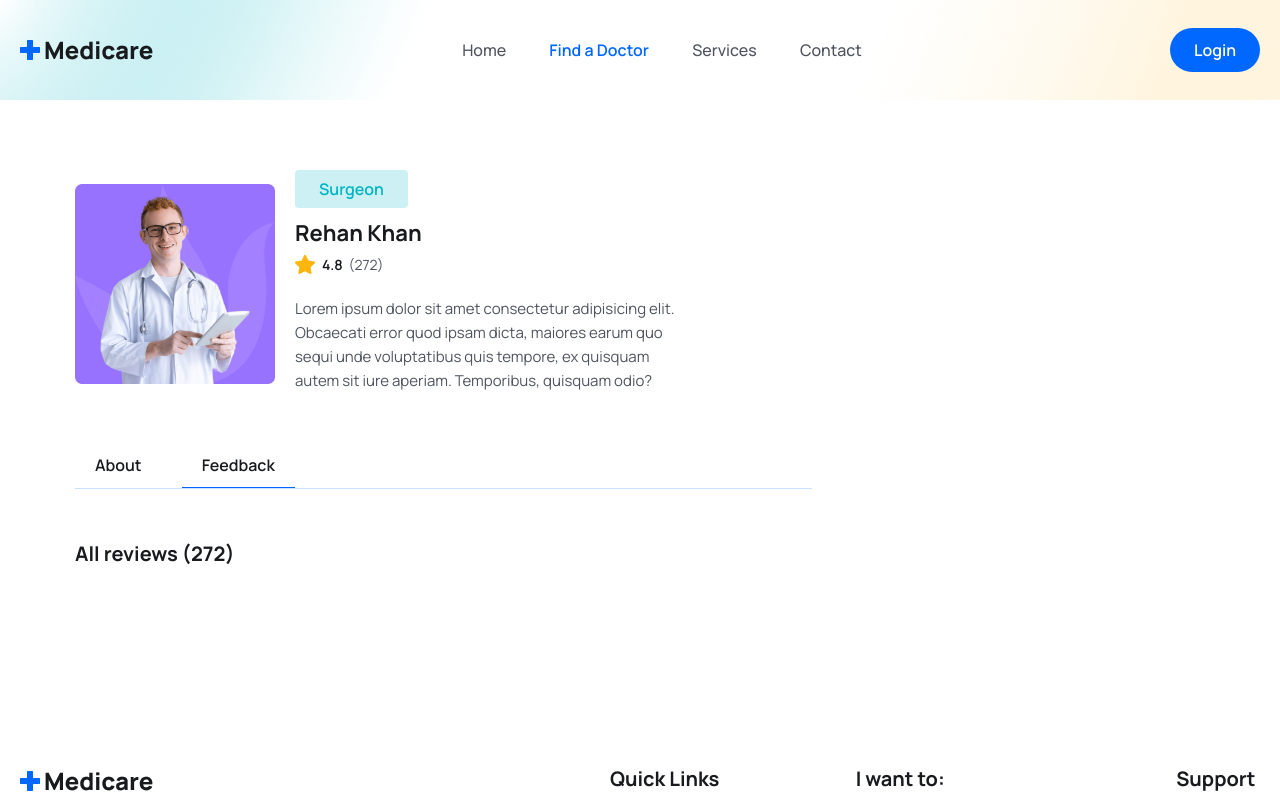
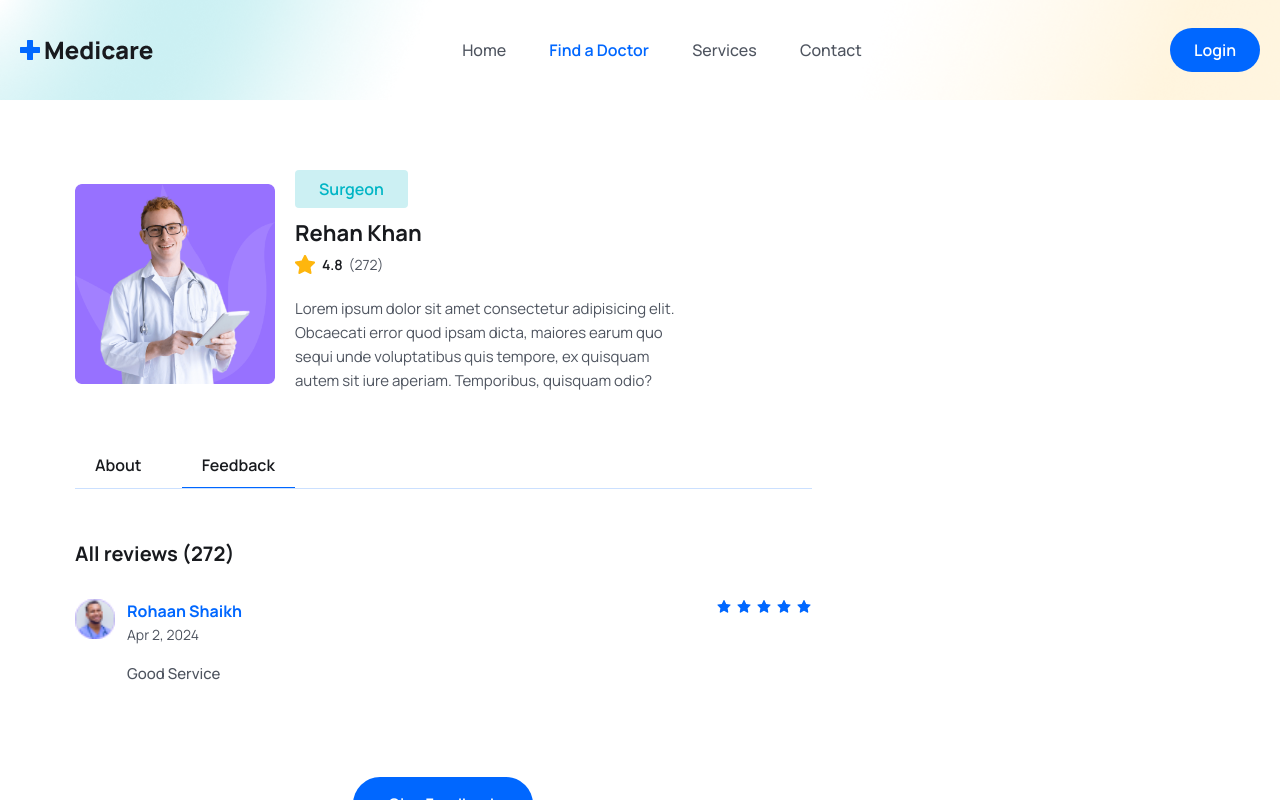
Before and after one commit to rehan2599/Doctor-Appointment-Booking-System-for-UHCS, a React (Vite) app in the folder frontend/: page /doctors/1 in a window 1280 px wide. Both pictures are taken after a click on the button "Feedback". Shown: the top 800 px of the page. Built offline with nearby package versions, Linux system fonts and the light colour scheme.

Commit message:
Feedback UI on doctor details completed

```diff
--- a/frontend/src/pages/Doctors/Feedback.jsx
+++ b/frontend/src/pages/Doctors/Feedback.jsx
@@ -1,6 +1,12 @@
-import React from 'react'
+import React, { useState } from 'react'
 import avatar from "../../assets/images/avatar-icon.png";
+import { formateDate } from '../../utils/formateDate';
+import {AiFillStar} from 'react-icons/ai';
+import FeedbackForm from './FeedbackForm';
+
 export const Feedback = () => {
+
+  const [showFeedbackForm, setShowFeedbackForm] = useState(false)
   return (
     <div>
       <div className="mb-[50px]">
@@ -8,10 +14,35 @@ export const Feedback = () => {
           All reviews (272)
         </h4>
 
-        <div className="flex  ">
+        <div className="flex justify-between gap-10 mb-[30px]">
+          <div className="flex gap-3">
+            <figure className='w-10 h-10 rounded-full'>
+              <img src={avatar} alt="" className="w-full" />
+            </figure>
 
+            <div>
+              <h5 className="text-[16px] leading-6 text-primaryColor font-bold">
+                Rohaan Shaikh
+              </h5>
+              <p className="text-[14px] leading-6 text-textColor">{formateDate("04-02-2024")}</p>
+              <p className="text-[15px] text_para mt-3 font-medium">Good Service</p>
+            </div>
+          </div>
+
+          <div className="flex gap-1">
+            {[ ...Array(5).keys()].map((_, index) => <AiFillStar key={index} color='#0067FF'/>)}
+          </div>
         </div>
       </div>
+
+
+     {!showFeedbackForm &&  <div className="text-center">
+        <button className='btn' onClick={()=> setShowFeedbackForm(true)}>
+          Give Feedback
+        </button>
+      </div>}
+
+      {showFeedbackForm && <FeedbackForm/>}
     </div>
   )
 }
--- /dev/null
+++ b/frontend/src/pages/Doctors/FeedbackForm.jsx
@@ -0,0 +1,66 @@
+import React, { useState } from "react";
+import { AiFillStar } from "react-icons/ai";
+
+const FeedbackForm = () => {
+  const [rating, setRating] = useState(0);
+  const [hover, setHover] = useState(0);
+  const [reviewText, setReviewText] = useState("");
+
+  const handleSubmitReview = async e=>{
+    e.preventDefault()
+  }
+
+  return (
+    <form action="">
+      <div>
+        <h3 className="text-headingColor text-[16px] leading-6 font-semibold mb-4">
+          How would you rate the overall experience
+        </h3>
+
+        <div>
+          {[...Array(5).keys()].map((index) => {
+            const ratingValue = index + 1;
+
+            return (
+              <button
+                key={ratingValue}
+                type="button"
+                className={`text-${
+                  hover >= ratingValue ? "yellowColor" : "gray-400"
+                } bg-transparent border-none outline-none text-[22px] cursor-pointer`}
+                onClick={() => setRating(ratingValue)}
+                onMouseEnter={() => setHover(ratingValue)}
+                onMouseLeave={() => setHover(0)}
+                onDoubleClick={() => {
+                  setHover(0);
+                  setRating(0);
+                }}
+              >
+                <span>
+                  <AiFillStar />
+                </span>
+              </button>
+            );
+          })}
+        </div>
+      </div>
+
+      <div className="mt-[30px]">
+        <h3 className="text-headingColor text-[16px] leading-6 font-semibold mb-4 mt-0">
+          Share your feedback or suggestion
+        </h3>
+
+        <textarea
+          className="border border-solid border-[#0066ff34] focus:outline outline-primaryColor w-full px-4 py-3 rounded-md"
+          rows="5"
+          placeholder="Write your message"
+          onChange={e => setReviewText(e.target.value) }
+        ></textarea>
+      </div>
+
+      <button className="btn" onClick={handleSubmitReview} type="submit">Submit Feedback</button>
+    </form>
+  );
+};
+
+export default FeedbackForm;
```
